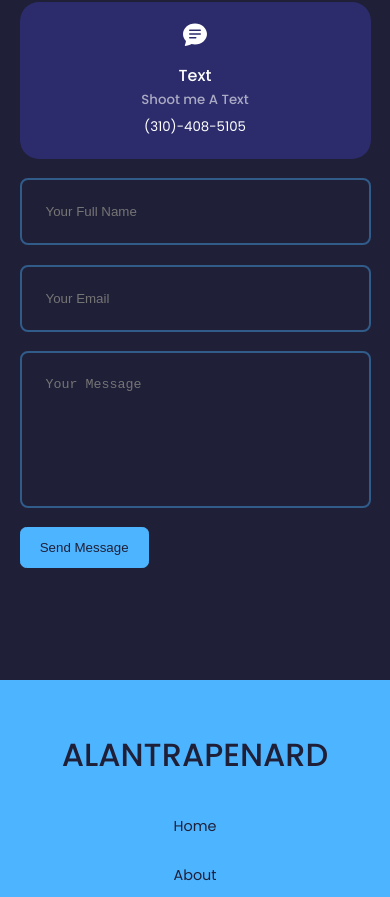
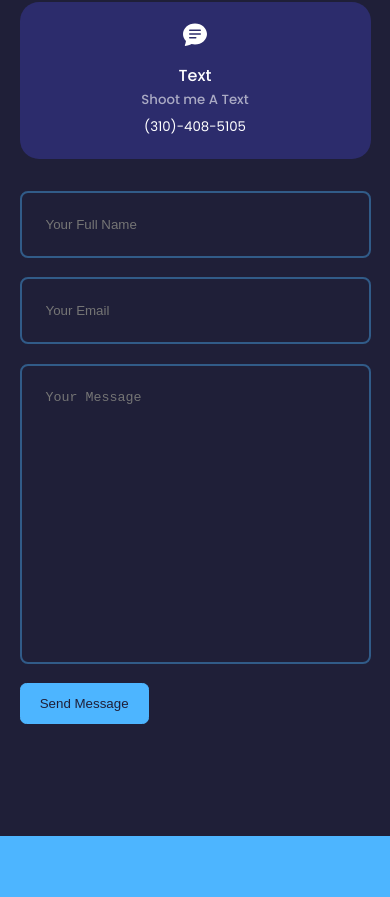
Before and after one commit to ATrapenard/portfolio-website, a React (Create React App) app: page / in a window 390 px wide. Shown: the part 5033-5930 px from the top of the page. Built offline with nearby package versions, Linux system fonts and the light colour scheme.

Commit message:
Fixed message box placement and added responsive design for tablet and mobile on Form element

```diff
--- a/src/components/contact/Contact.jsx
+++ b/src/components/contact/Contact.jsx
@@ -48,6 +48,8 @@ const Contact = () => {
             <h5>Shoot me A Text</h5>
             <small>(310)-408-5105</small>
           </article>
+        </div>
+        <div className="contact__form">
           <form ref={form} onSubmit={sendEmail}>
             <input
               type="text"
--- a/src/components/contact/contact.css
+++ b/src/components/contact/contact.css
@@ -1,8 +1,5 @@
 .container.contact__container{
-    width: 58%;
-    display: grid;
-    grid-template-columns: 30% 58%;
-    gap: 12%;
+    display: flex;
 }
 
 .contact__options{
@@ -56,10 +53,23 @@ input, textarea{
     color: var(--color-white);
 }
 
+.contact__form{
+    width: 60%;
+    padding-left: 6%;
+}
+
+.contact__form textarea{
+    height: 300px;
+}
+
 @media screen and (max-width: 1024px){
     .container.contact__container{
-        grid-template-columns: 1fr;
+        flex-direction: column;
         gap: 2rem;
+    }
+    .contact__form{
+        padding-left:0%;
+        width: auto;
     }
 }
 
--- a/src/components/footer/Footer.jsx
+++ b/src/components/footer/Footer.jsx
@@ -8,7 +8,7 @@ const Footer = () => {
   return (
     <footer>
       <a href="#" className="footer__logo">
-        ALANTRAPENARD
+        ALAN TRAPENARD
       </a>
       <ul className="permalinks">
         <li>
--- a/src/components/footer/footer.css
+++ b/src/components/footer/footer.css
@@ -48,7 +48,7 @@ footer a{
 }
 
 .cooter__copyright{
-    margin-bottom: 4rem;
+    padding-bottom: 1rem;
     color: var(--color-bg);
 }
 
```
